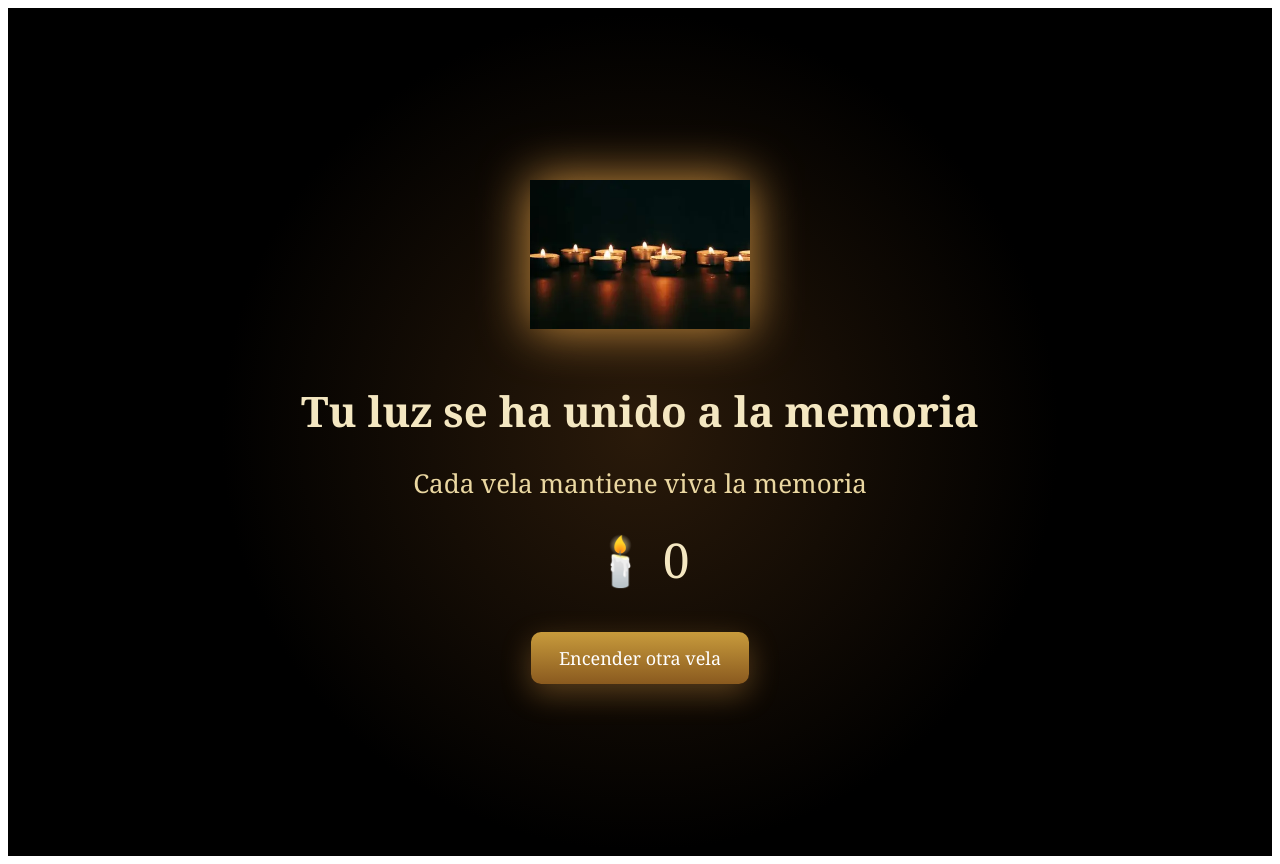
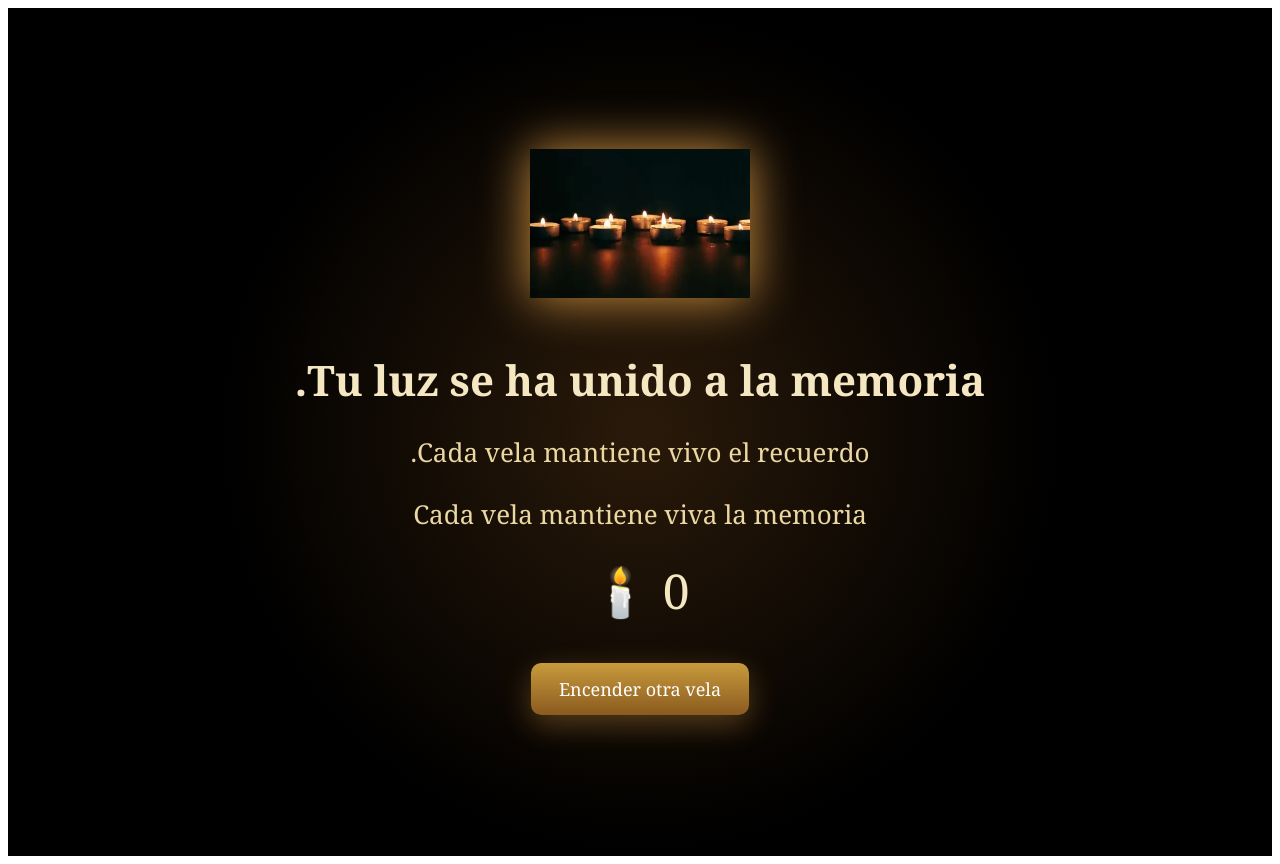
Before and after one commit to eljanankarpujj-sketch/memorial-2026-clean, a Next.js app: page /gracias in a window 1280 px wide. Built offline with nearby package versions, Linux system fonts and the light colour scheme.

Commit message:
Update page.tsx
Update page.tsx

```diff
--- a/app/gracias/page.tsx
+++ b/app/gracias/page.tsx
@@ -55,8 +55,12 @@ export default function GraciasPage() {
 
         {/* כותרת */}
         <h1 style={{ fontSize: "42px", marginBottom: "20px" }}>
-          Tu luz se ha unido a la memoria
-        </h1>
+  Tu luz se ha unido a la memoria.
+</h1>
+
+<p style={{ fontSize: "26px", color: "#ead7a1" }}>
+  Cada vela mantiene vivo el recuerdo.
+</p>
 
         {/* טקסט */}
         <p style={{ fontSize: "26px", color: "#ead7a1" }}>
```
